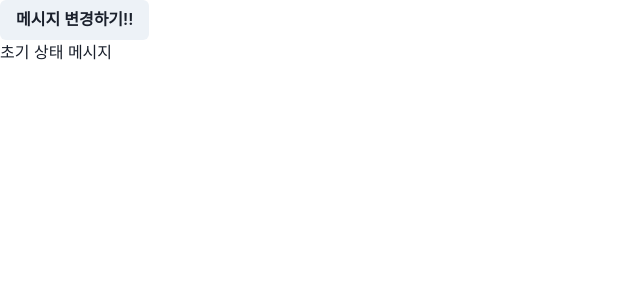
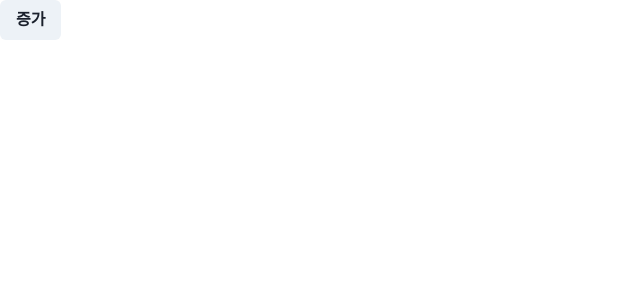
Before and after one commit to yel106/react20231031, a React (Create React App) app: page / in a window 1280 px wide. Shown: the top 300 px of the page, without its empty margins (0-640 px from the left). Built offline with nearby package versions, Linux system fonts and the light colour scheme.

Commit message:
component 밖에 있는 값을 가능한 변경하지 않도록 할 것!

```diff
--- a/src/AComp.js
+++ /dev/null
@@ -1,14 +0,0 @@
-import React, { useContext } from "react";
-import { Button } from "@chakra-ui/react";
-import { MessageContext } from "./App";
-
-export function AComp() {
-  // 3. context 사용하기 : useContext(Context)
-  const { setMessage } = useContext(MessageContext);
-
-  return (
-    <Button onClick={() => setMessage("변경된 메세지")}>
-      메시지 변경하기!!
-    </Button>
-  );
-}
--- a/src/App.js
+++ b/src/App.js
@@ -1,28 +1,31 @@
-import React, { createContext, useState } from "react";
-import { AComp } from "./AComp";
-import { BComp } from "./BComp";
+import React, { useState } from "react";
+import { Button } from "@chakra-ui/react";
 
-function App(props) {
-  const [message, setMessage] = useState("초기 상태 메시지");
+let out = 0;
+function MyComp() {
+  //변수나 state는 웬만하면 컴포넌트 안에서 만들어서 쓰면됨
+  const [num, setNum] = useState(0);
+  let a = 3;
+  a++;
 
-  const value = { message: message, setMessage: setMessage };
+  out++;
+  console.log("a", a);
+  console.log("num", num);
+  console.log("out", out); //컴포넌트 밖에 있는 변수의 값을 변경하려는건 좋은 방법이 아님
 
   return (
     <div>
-      {/* 2. context에 value 넣기: context.Provider value={state}> 컴포넌트넣기</Context.Provider> */}
-      <MessageContext.Provider
-        value={{
-          message,
-          setMessage,
-        }}
-      >
-        <AComp />
-        <BComp />
-      </MessageContext.Provider>
+      <Button onClick={() => setNum(num + 1)}>증가</Button>
     </div>
   );
 }
 
-// 1. context 만들기: createContext(null)
-export const MessageContext = createContext(null);
+function App(props) {
+  return (
+    <div>
+      <MyComp />
+    </div>
+  );
+}
+
 export default App;
--- a/src/BComp.js
+++ /dev/null
@@ -1,12 +0,0 @@
-import React, { useContext } from "react";
-import { Text } from "@chakra-ui/react";
-import { MessageContext } from "./App";
-
-export function BComp() {
-  //3. context 사용하기: useContext(Context)
-  // const value = useContext(MessageContext);
-
-  const { message } = useContext(MessageContext);
-
-  return <Text>{message}</Text>;
-}
```
